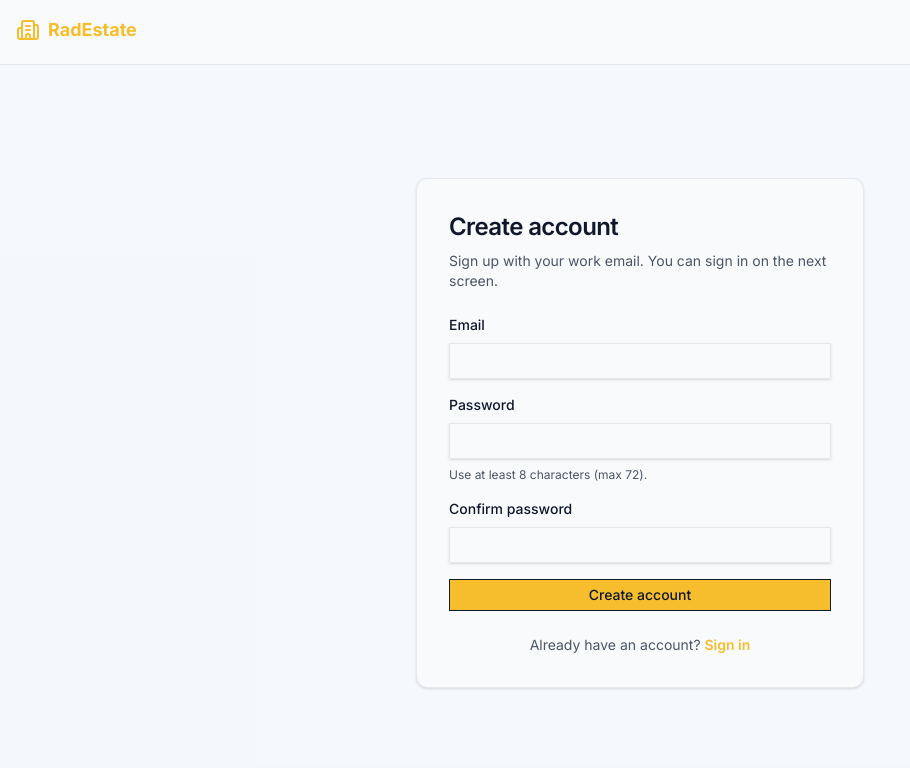
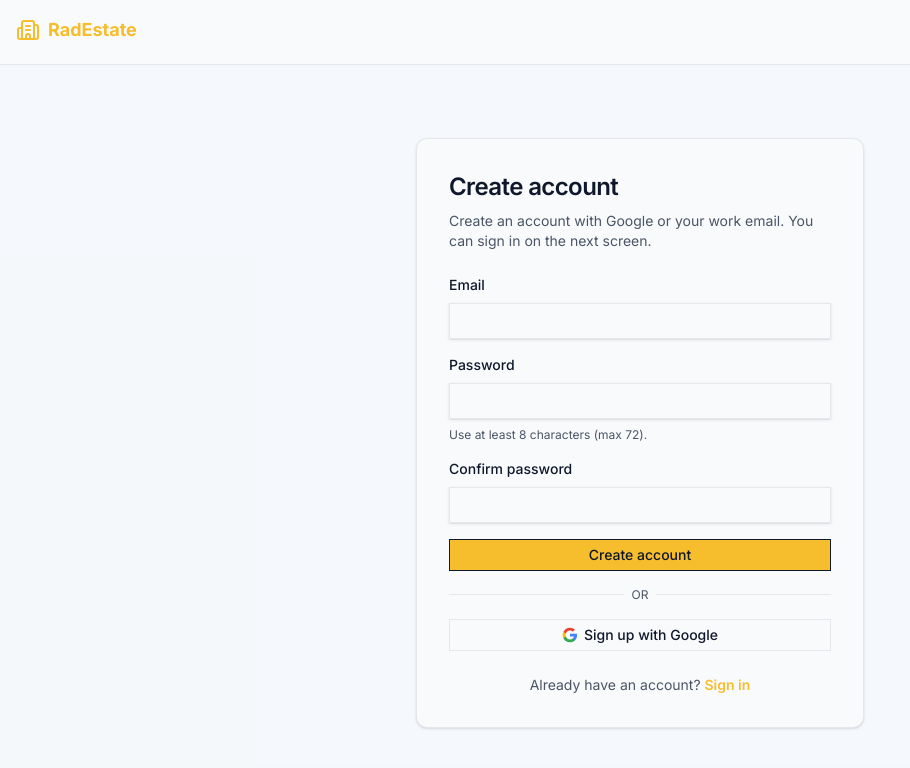
Before and after one commit to radcrew/real-estate-consultant, a Next.js app in the folder frontend/: page /sign-up in a window 1280 px wide. Shown: the top 768 px of the page, without its empty margins (0-910 px from the left). Built offline with nearby package versions, Linux system fonts and the light colour scheme; no server answers.

Commit message:
feat: place google auth button in sign-up page

```diff
--- a/frontend/app/(auth)/sign-up/page.tsx
+++ b/frontend/app/(auth)/sign-up/page.tsx
@@ -15,7 +15,7 @@ const SignUpPage = () => (
         Create account
       </h1>
       <p className="mt-2 text-sm text-muted-foreground">
-        Sign up with your work email. You can sign in on the next screen.
+        Create an account with Google or your work email. You can sign in on the next screen.
       </p>
     </div>
     <SignUpForm />
--- a/frontend/components/auth/forms/sign-up.tsx
+++ b/frontend/components/auth/forms/sign-up.tsx
@@ -6,6 +6,7 @@ import { type FormEvent, useCallback, useState } from "react";
 import { Button } from "@components/ui/button";
 import { Input } from "@components/ui/input";
 
+import { GoogleAuthButton } from "../google-auth-button";
 import { useSignUp } from "../hooks/use-sign-up";
 
 export const SignUpForm = () => {
@@ -37,6 +38,7 @@ export const SignUpForm = () => {
   const displayError = validationError ?? requestError;
 
   return (
+    <div className="flex flex-col gap-4">
       <form onSubmit={handleSubmit} className="flex flex-col gap-4">
         {displayError ? (
           <p role="alert" className="text-sm text-destructive">
@@ -96,5 +98,17 @@ export const SignUpForm = () => {
           {pending ? "Creating account…" : "Create account"}
         </Button>
       </form>
+
+      <div className="relative">
+        <div className="absolute inset-0 flex items-center">
+          <span className="w-full border-t border-border" />
+        </div>
+        <div className="relative flex justify-center text-xs uppercase">
+          <span className="bg-card px-2 text-muted-foreground">or</span>
+        </div>
+      </div>
+
+      <GoogleAuthButton formPending={pending} label="Sign up with Google" />
+    </div>
   );
 };
```
Lines whose indentation alone changed are shown as unchanged.
